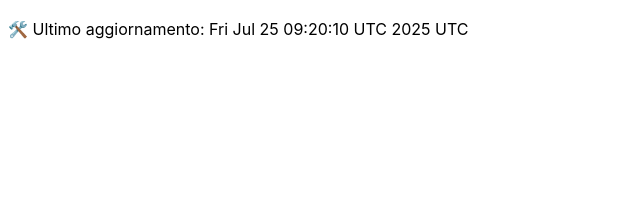
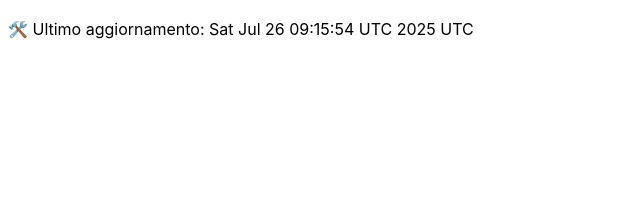
Before and after one commit to DanteTrb/DanteTrb.github.io, a Jekyll site: the page built from badges.md, in a window 1280 px wide. Shown: the top 212 px of the page, without its empty margins (0-640 px from the left). Built offline with Jekyll 4.4.1, drawn with Linux system fonts in a browser that asks for light colours; our own code applies the rules of GitHub Pages for plain Markdown files.

Commit message:
🛠️ Aggiornamento automatico badge

```diff
--- a/badges.md
+++ b/badges.md
@@ -1 +1 @@
-🛠️ Ultimo aggiornamento: Fri Jul 25 09:20:10 UTC 2025 UTC
+🛠️ Ultimo aggiornamento: Sat Jul 26 09:15:54 UTC 2025 UTC
```
